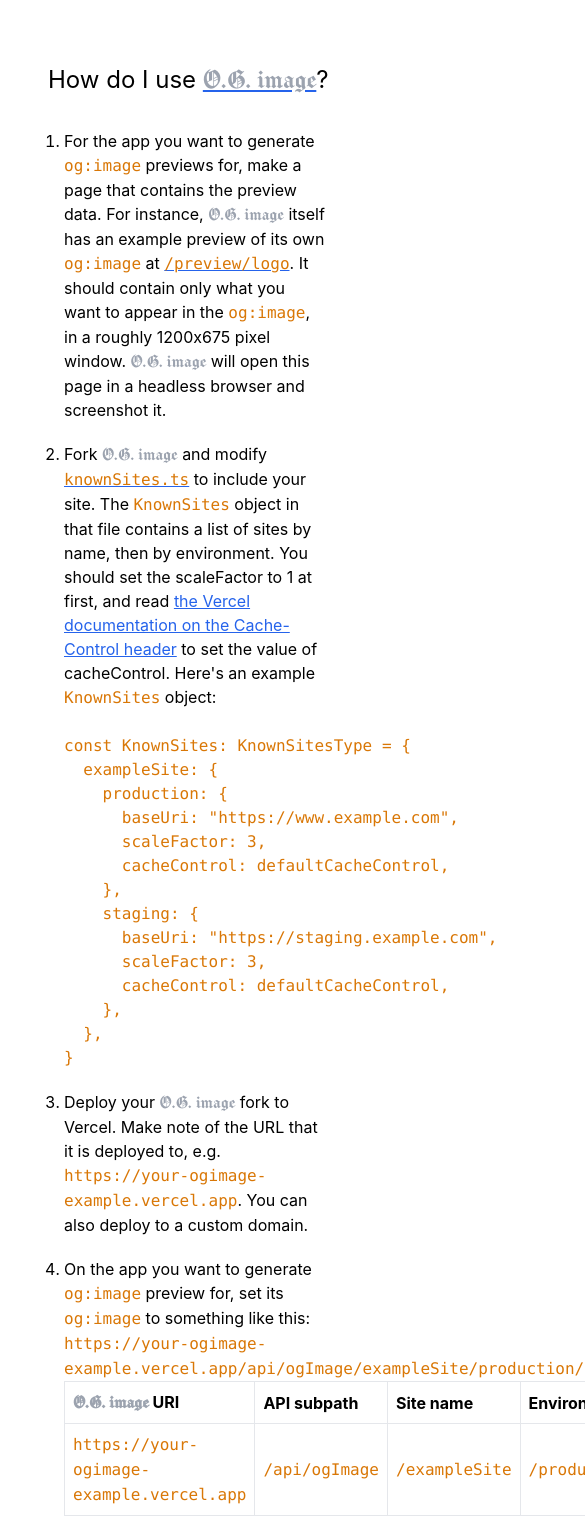
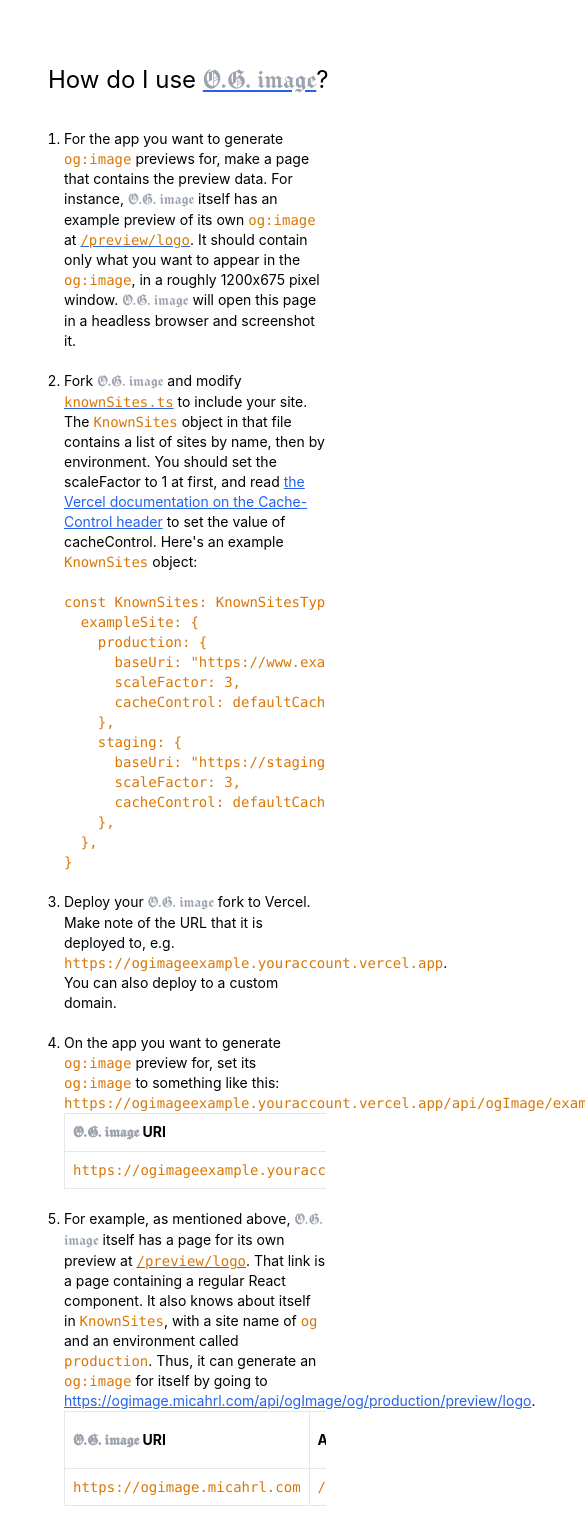
Before and after one commit to mrled/ogimage, a Next.js app: page /howto in a window 390 px wide. Shown: the top 1528 px of the page, 585 px wide, since content can reach past the window. Built offline with nearby package versions, Linux system fonts and the light colour scheme.

Commit message:
Fix text size and overflow on mobile

```diff
--- a/components/code.tsx
+++ b/components/code.tsx
@@ -10,7 +10,7 @@ export function InlineCode({ children }: CodePropsType) {
 export function CodeBlock({ children }: CodePropsType) {
   return (
     <pre
-      className={`font-mono ${codeFontColor} whitespace-pre overflow-visible `}
+      className={`font-mono ${codeFontColor} whitespace-pre overflow-scroll`}
     >
       <code className="">{children}</code>
     </pre>
--- a/components/ogImageUrlTable.tsx
+++ b/components/ogImageUrlTable.tsx
@@ -18,7 +18,8 @@ export function OgImageUrlTable({
   const rowClasses = "";
   const cellClasses = "border m-2 p-2";
   return (
-    <table className="p-4 overflow-scroll lg:overflow-visible">
+    <div className="overflow-scroll lg:overflow-visible">
+      <table className="p-4">
         <tr className={rowClasses}>
           <th className={cellClasses}>
             <OgImage /> URI
@@ -46,5 +47,6 @@ export function OgImageUrlTable({
           </td>
         </tr>
       </table>
+    </div>
   );
 }
--- a/pages/howto.tsx
+++ b/pages/howto.tsx
@@ -22,12 +22,14 @@ const KnownSites: KnownSitesType = {
 }
 `;
 
+const exampleOgImageBaseUri = "https://ogimageexample.youraccount.vercel.app";
+
 export default function Home() {
   const liClasses = "my-5";
   return (
     <>
       <SiteHead />
-      <main className="py-8 px-12 md:px-20 max-w-3xl">
+      <main className="py-8 px-12 md:px-20 md:max-w-3xl text-sm md:text-base">
         <h1 className="text-2xl my-8">
           How do I use{" "}
           <InternalLink href="/">
@@ -70,18 +72,19 @@ export default function Home() {
             <li className={liClasses}>
               Deploy your <OgImage /> fork to Vercel. Make note of the URL that
               it is deployed to, e.g.{" "}
-              <InlineCode>https://your-ogimage-example.vercel.app</InlineCode>.
-              You can also deploy to a custom domain.
+              <InlineCode>{exampleOgImageBaseUri}</InlineCode>. You can also
+              deploy to a custom domain.
             </li>
             <li className={liClasses}>
               On the app you want to generate <InlineCode>og:image</InlineCode>{" "}
               preview for, set its <InlineCode>og:image</InlineCode> to
               something like this:{" "}
               <InlineCode>
-                https://your-ogimage-example.vercel.app/api/ogImage/exampleSite/production/path/to/your/preview/endpoint
+                {exampleOgImageBaseUri}
+                /api/ogImage/exampleSite/production/path/to/your/preview/endpoint
               </InlineCode>
               <OgImageUrlTable
-                ogImageUri="https://your-ogimage-example.vercel.app"
+                ogImageUri={exampleOgImageBaseUri}
                 siteName="exampleSite"
                 environment="production"
                 urlSubPath="path/to/your/preview/endpoint"
--- a/pages/index.tsx
+++ b/pages/index.tsx
@@ -8,7 +8,7 @@ export default function Home() {
   return (
     <>
       <SiteHead />
-      <main className="py-8 px-12 md:px-20 max-w-3xl">
+      <main className="py-8 px-12 md:px-20 max-w-3xl text-sm md:text-base">
         <h1 className="text-4xl my-8">
           <OgImage />
         </h1>
```
Lines whose indentation alone changed are shown as unchanged.
